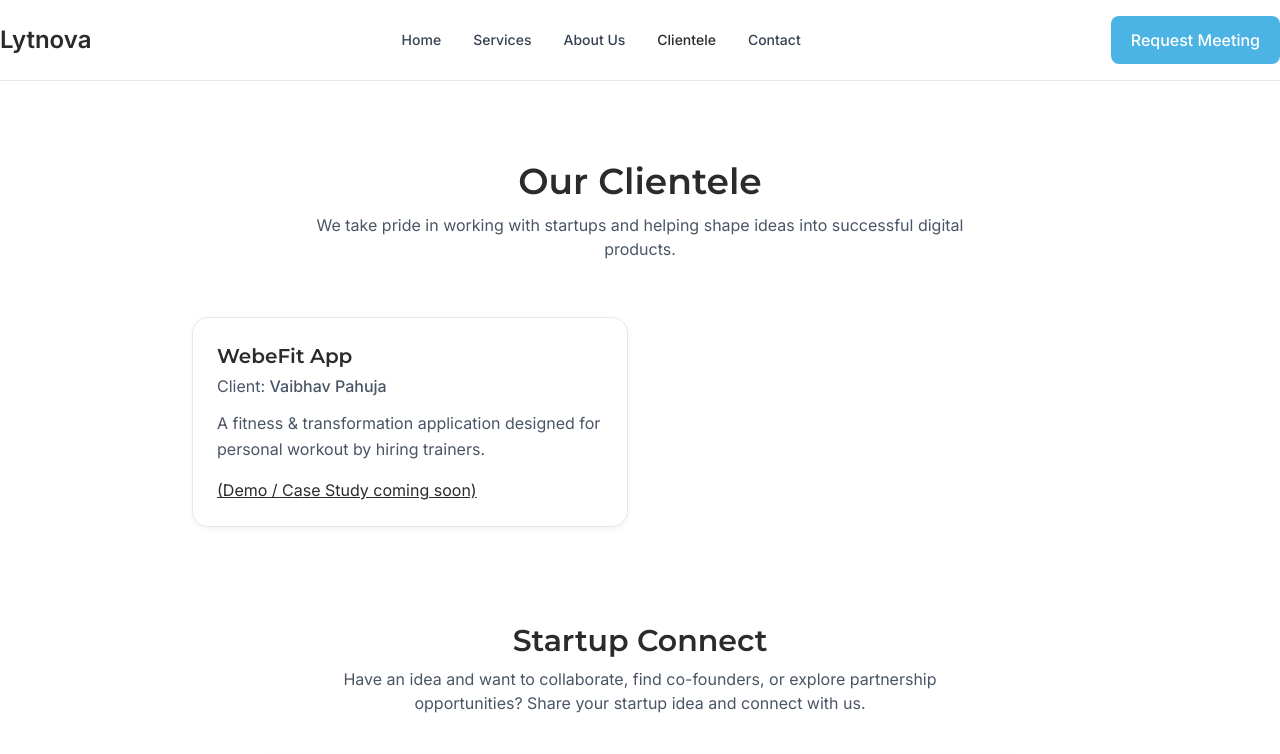
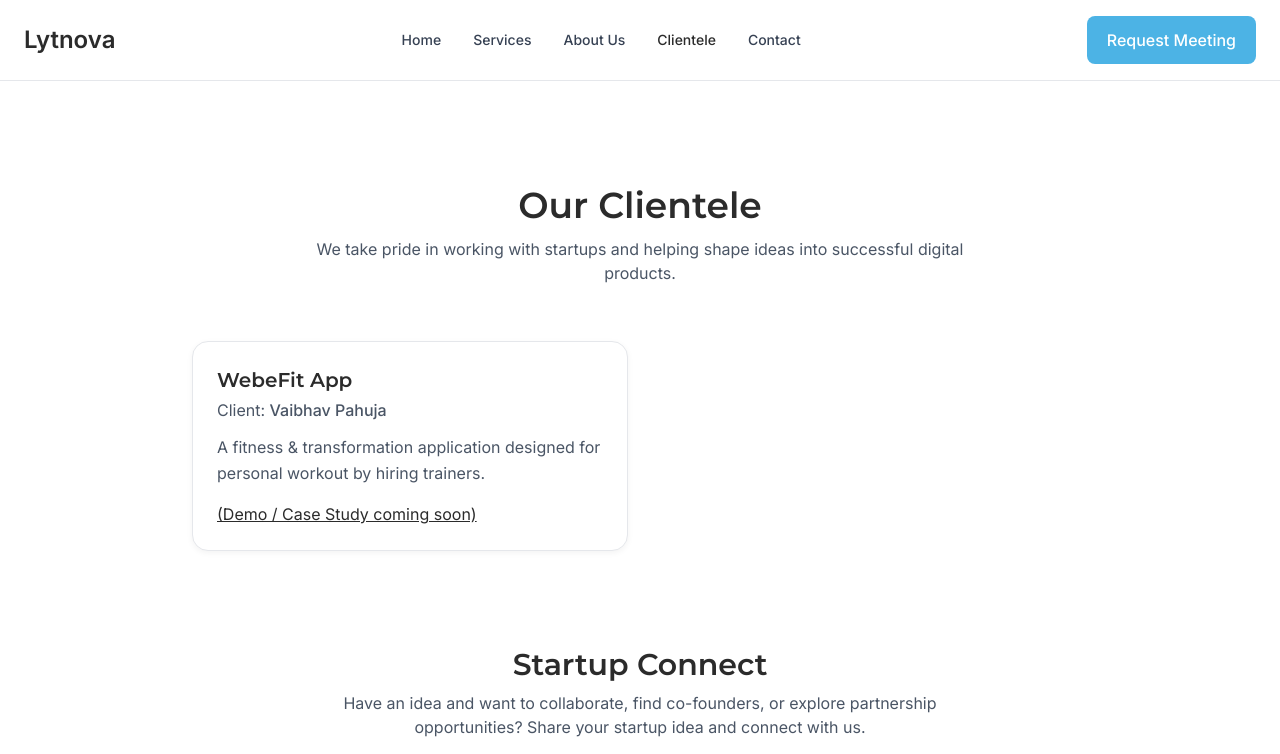
Before and after one commit to PankajSingh91/lytnova, a Next.js app: page /clientele in a window 1280 px wide. Shown: the top 754 px of the page. Built offline with nearby package versions, Linux system fonts and the light colour scheme.

Commit message:
frontend fixes

```diff
--- a/app/globals.css
+++ b/app/globals.css
@@ -27,7 +27,27 @@ body {
   background: var(--bg);
   color: var(--text);
   font-family: var(--font-inter), sans-serif;
+  -webkit-font-smoothing: antialiased;
+  -moz-osx-font-smoothing: grayscale;
+  text-rendering: optimizeLegibility;
   transition: background 0.3s ease, color 0.3s ease;
+}
+
+/* Ensure all page content is aligned consistently */
+.container {
+  width: 100%;
+  max-width: 1280px;
+  margin-left: auto;
+  margin-right: auto;
+  padding-left: 1.5rem;
+  padding-right: 1.5rem;
+}
+
+@media (max-width: 768px) {
+  .container {
+    padding-left: 1rem;
+    padding-right: 1rem;
+  }
 }
 
 /* Headings Always Use Montserrat */
--- a/app/layout.tsx
+++ b/app/layout.tsx
@@ -33,7 +33,9 @@ export default function RootLayout({
     <html lang="en">
       <body className={`${inter.variable} ${montserrat.variable} antialiased`}>
         <Navbar />
-        {children}
+        <main className="container py-6">
+          {children}
+        </main>
         <Footer />
       </body>
     </html>
--- a/app/services/page.tsx
+++ b/app/services/page.tsx
@@ -96,7 +96,7 @@ export default function Services() {
       <div className="text-center mt-16 bg-soft-gradient rounded-2xl py-12 px-6">
         <h3 className="text-xl md:text-2xl font-semibold">Have a project like this?</h3>
         <p className="text-gray-600 dark:text-gray-300 mt-2">
-          Tell us what you want to build — we’ll guide you.
+          Tell us what you want to build and we’ll guide you.
         </p>
         <Link href="/contact" className="btn-primary mt-6 inline-block">
           Request a Meeting
```
